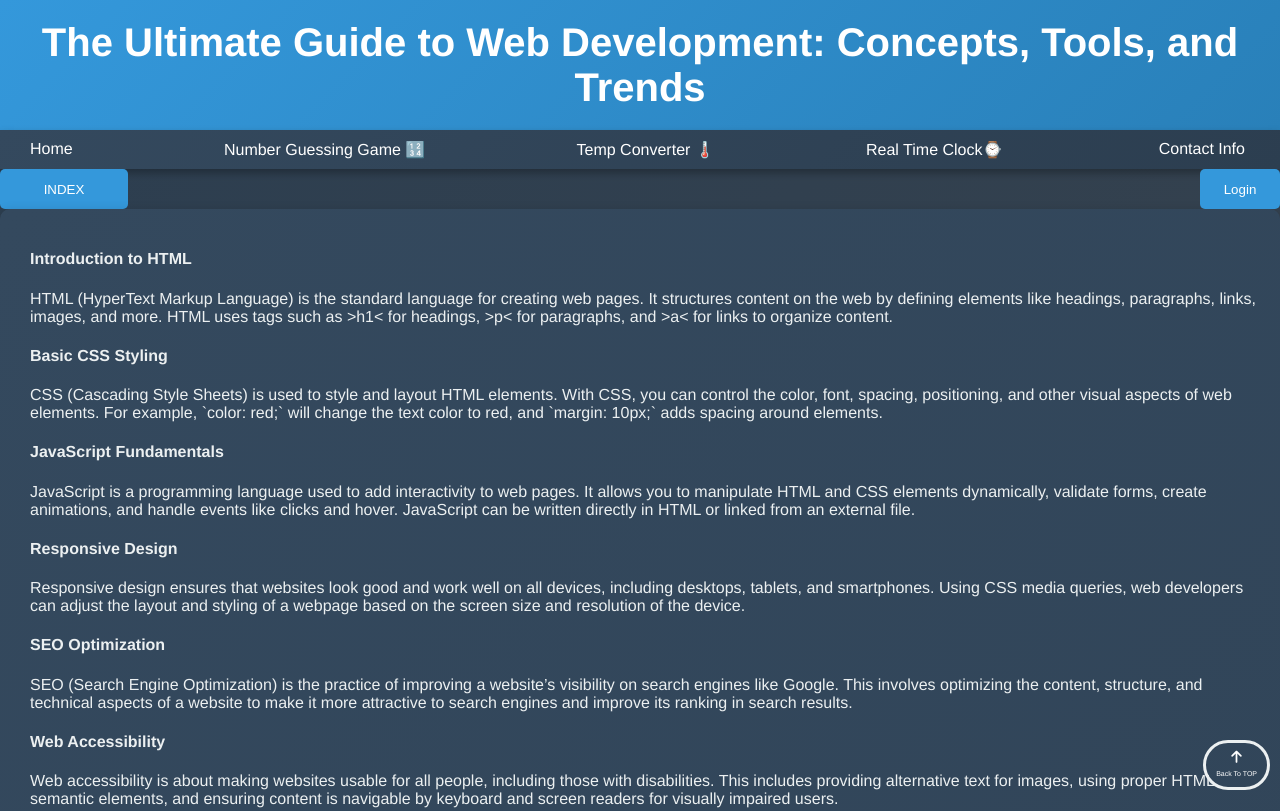
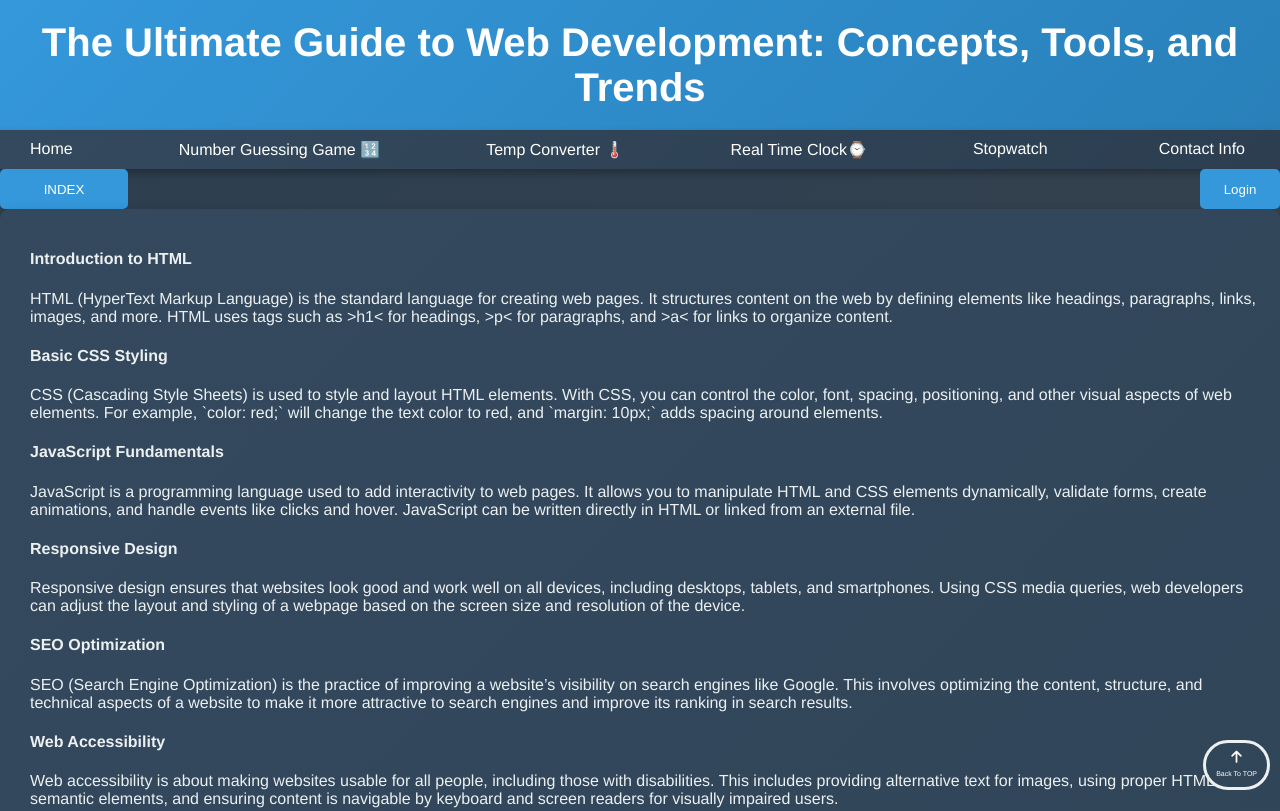
Before and after one commit to ShashiKantDTU/Web_Hosting, a plain HTML site: page index.html in a window 1280 px wide. Shown: the top 811 px of the page. Drawn offline with Linux system fonts and the light colour scheme.

Commit message:
Update index.html

```diff
--- a/index.html
+++ b/index.html
@@ -18,6 +18,7 @@
         <a href="/Web_Hosting/Guess_a_number/game.html">Number Guessing Game 🔢</a>
         <a href="/Web_Hosting/Temp_converter/Temp_converter.html">Temp Converter 🌡️</a>
         <a href="/Creating-a-Stylish-Real-Time-Clock-with-JavaScript-and-CSS/index.html">Real Time Clock⌚</a>
+        <a href="/Stopwatch-Tutorial/Index.html">Stopwatch</a>
         <div class="contact-info">
           <a href="#contact">Contact Info</a>
           <div class="dropdown">
```
